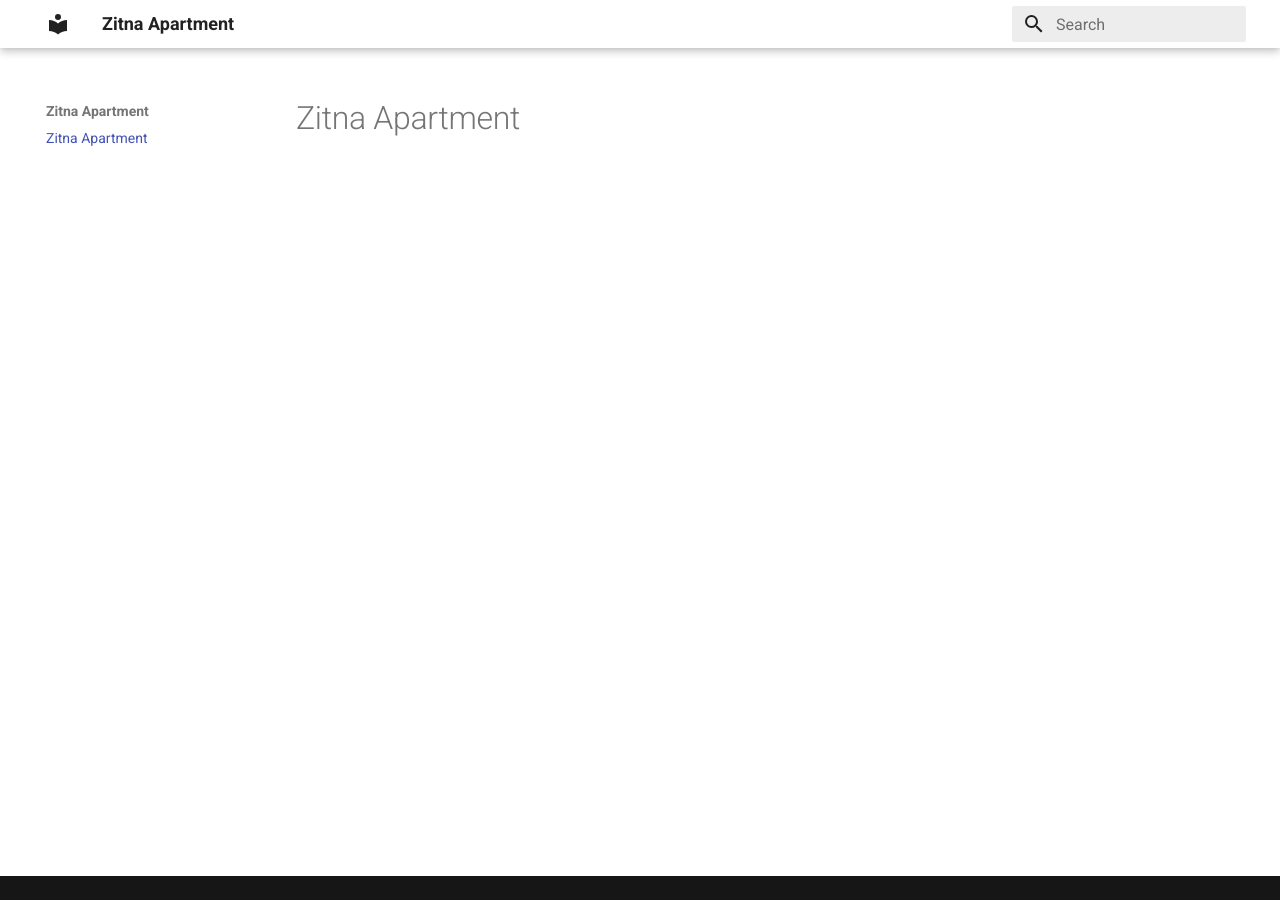
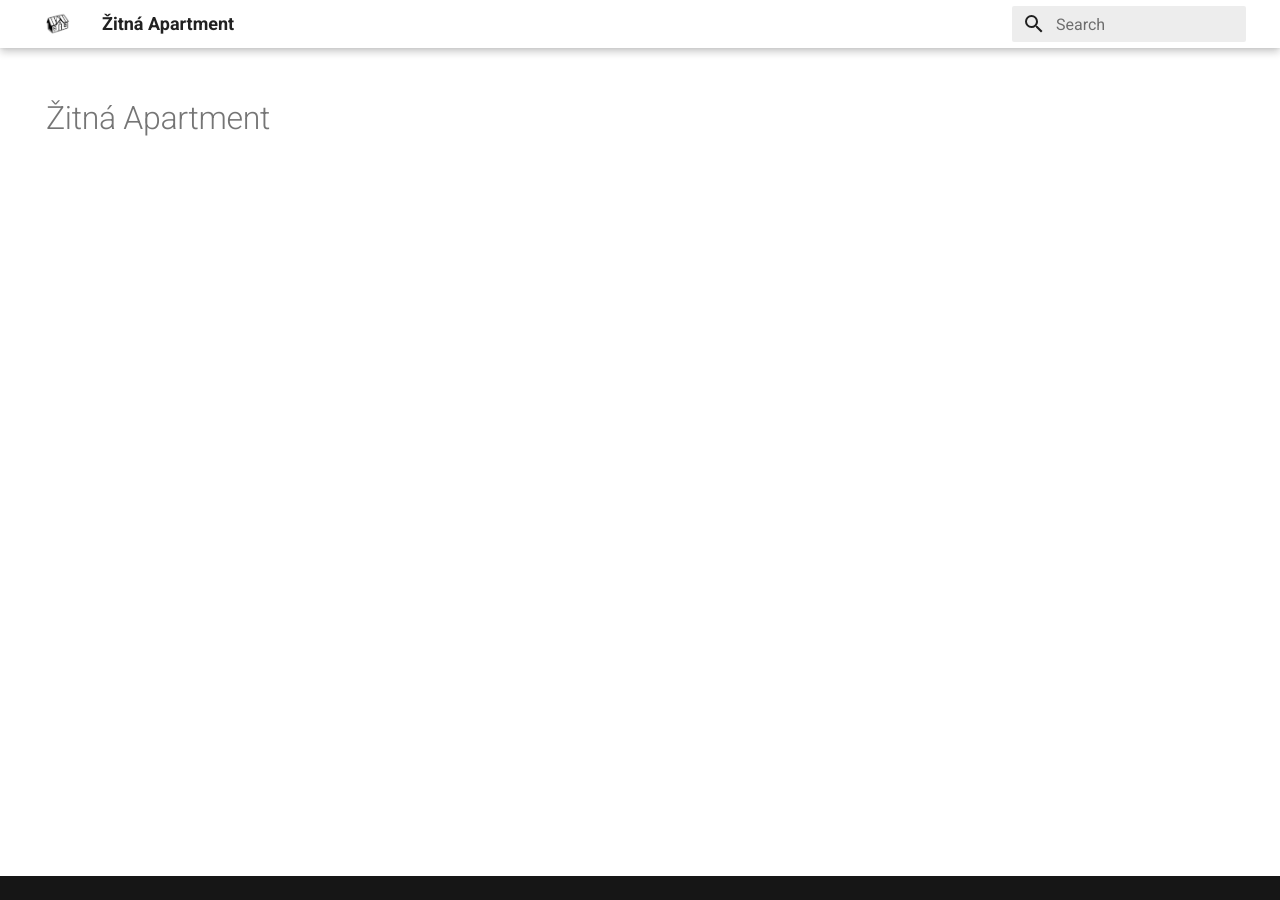
Before and after one commit to kratoon/kesano-zito117, an MkDocs documentation site: the page built from docs/index.md, in a window 1280 px wide. Built offline with MkDocs 1.6.1 and Material for MkDocs 9.7.7, drawn with Linux system fonts in a browser that asks for light colours.

Commit message:
init mkdocs

```diff
--- a/docs/index.md
+++ b/docs/index.md
@@ -1 +1,6 @@
-# Zitna Apartment
+---
+hide:
+  - navigation
+---
+
+# Žitná Apartment
--- a/mkdocs.yml
+++ b/mkdocs.yml
@@ -1,8 +1,10 @@
-site_name: Zitna Apartment
-site_author: Ondrej Kratochvil
+site_name: Žitná Apartment
+site_author: kesano.cz
 
 theme:
   name: material
+  logo: public/logo.webp
+  favicon: public/favicon.ico
   palette:
     - scheme: default
       primary: white
```
Also changed, not shown: docs/public/favicon.ico (added), docs/public/logo.webp (added), 1 other file.
